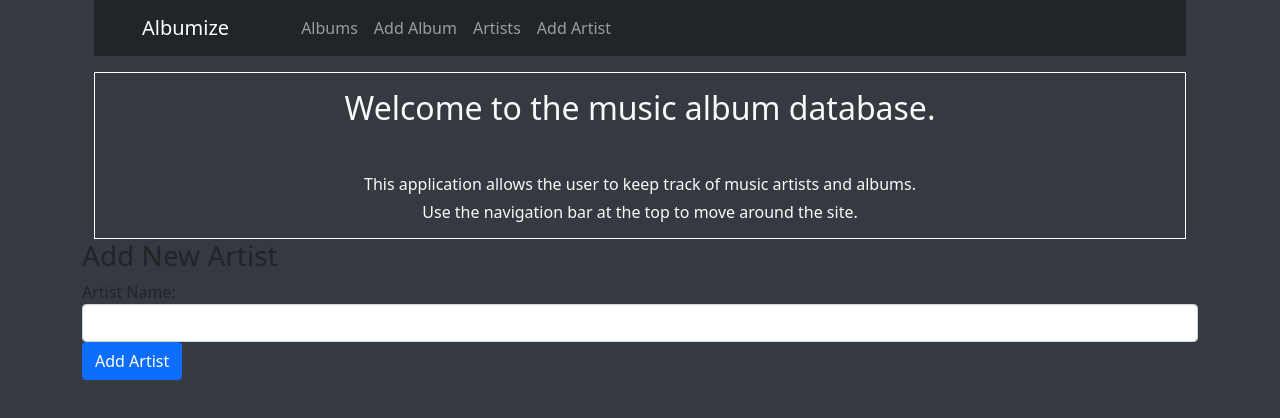
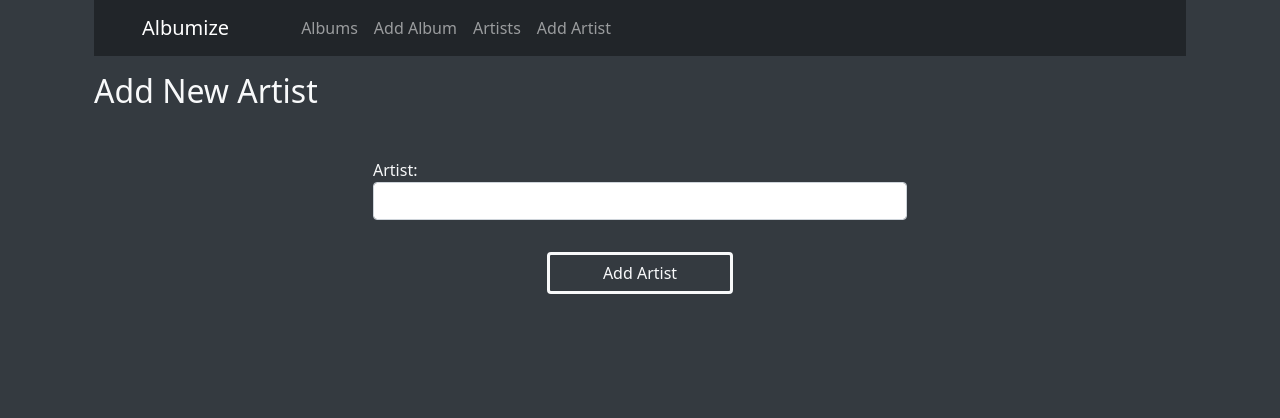
Before and after one commit to jateen67/albumdatabase, a React (Create React App) app: page /artist in a window 1280 px wide. Shown: the top 418 px of the page. Built offline with nearby package versions, Linux system fonts and the light colour scheme.

Commit message:
styling progress

```diff
--- a/src/components/add-album.js
+++ b/src/components/add-album.js
@@ -53,11 +53,12 @@ export default function AddAlbum() {
         <div className='container'>
             <h2 className='text-light mt-3 mb-5'>Add New Album</h2>
             <form onSubmit={addAlbumClicked}>
-                <div className='form-group'>
+            <div className='row mb-3'>
+                <div className='col'>
                     <label className='text-light'>Title: </label>
                     <input className='form-control' value={title} onChange={changeTitle} required></input>
                 </div>
-                <div className='form-group'>
+                <div className='col'>
                     <label className='text-light'>Artist: </label>
                     <select className='form-control' required value={artist} onChange={changeArtist}>
                         {
@@ -67,22 +68,30 @@ export default function AddAlbum() {
                         }
                     </select>
                 </div>
-                <div className='form-group'>
-                    <label className='text-light'>Description: </label>
-                    <input className='form-control' value={description} onChange={changeDescription} required></input>
-                </div>
-                <div className='form-group'>
+            </div>
+            <div className='row mb-3'>
+                <div className='col'>
                     <label className='text-light'>Duration: </label>
                     <input className='form-control' value={duration} onChange={changeDuration} required></input>
                 </div>
-                <div className='form-group'>
+                <div className='col'>
                     <label className='text-light'>Date Released: </label>
                     <DatePicker className='form-control' selected={date} onChange={changeDate} required/>
                 </div>
-                <div className='form-group'>
-                    <button className='btn text-light border-light border-3 mt-3' type='submit' required>Add Album</button>
+            </div>
+            <div className='row mb-3'>
+                <div className='col-3'></div>
+                <div className='col-6'>
+                    <label className='text-light'>Description: </label>
+                    <textarea className='form-control' value={description} onChange={changeDescription} rows='5' required></textarea>
                 </div>
+            </div>
+            <div className='row'>
+                <div className='col-5'></div>
+                    <button className='btn col-2 text-light border-light border-3 mt-3' type='submit' required>Add Album</button>
+            </div>
             </form>
+
         </div>
     )
 }
--- a/src/components/add-artist.js
+++ b/src/components/add-artist.js
@@ -18,15 +18,19 @@ export default function AddArtist() {
         }
 
     return (
-        <div>
-            <h3>Add New Artist</h3>
+        <div className='container'>
+            <h2 className='text-light mt-3 mb-5'>Add New Artist</h2>
             <form onSubmit={addArtistClicked}>
-                <div className='form-group'>
-                    <label>Artist Name: </label>
-                    <input className='form-control' value={artist} onChange={changeArtist} required></input>
+                <div className='row mb-3'>
+                    <div className='col-3'></div>
+                    <div className='col-6'>
+                        <label className='text-light'>Artist: </label>
+                        <input className='form-control' value={artist} onChange={changeArtist} required></input>
+                    </div>
                 </div>
-                <div className='form-group'>
-                    <button className='btn btn-primary' type='submit'>Add Artist</button>
+                <div className='row'>
+                    <div className='col-5'></div>
+                    <button className='btn col-2 text-light border-light border-3 mt-3' type='submit'>Add Artist</button>
                 </div>
             </form>
         </div>
--- a/src/components/albums-list.js
+++ b/src/components/albums-list.js
@@ -14,11 +14,16 @@ export default function AlbumsList() {
 
     return (
         <div className='container'>
+            <div className='container border border-white mt-3'>
+              <h2 className='text-center text-light mt-3'>Welcome to the music album database. </h2>
+              <h6 className='text-center text-light mt-5'>This application allows the user to keep track of music artists and albums. </h6>
+              <h6 className='text-center text-light mb-3'>Use the navigation bar at the top to move around the site.</h6>
+            </div>
           <h2 className='text-light mt-3 mb-5'>Logged Albums</h2>
               {
                 data.map((album) => {
                     return (
-                        <div className='d-flex gap-5'>
+                        <div className='d-flex gap-5 mb-3'>
                             <h3 key={album._id} className='text-light'>{album.title}</h3>
                             <Link to={`/view/${album._id}`} className='text-light'><button className='btn text-light border-light border-3'>View</button></Link>
                         </div>
--- a/src/components/artists-list.js
+++ b/src/components/artists-list.js
@@ -13,12 +13,15 @@ export default function AlbumsList() {
     }, [])
 
     return (
-        <div>
-          <h3>Logged Artists</h3>
+        <div className='container'>
+          <h2 className='text-light mt-3 mb-5'>Logged Artists</h2>
               {
                 data.map((artist) => {
                     return (
-                            <p key={artist._id}><Link to={`/viewartist/${artist._id}`}>{artist.artist}</Link></p>
+                        <div className='d-flex gap-5 mb-3'>
+                            <h3 key={artist._id} className='text-light'>{artist.artist}</h3>
+                            <Link to={`/viewartist/${artist._id}`} className='text-light'><button className='btn text-light border-light border-3'>View</button></Link>
+                        </div>
                     )
                 })
               }
--- a/src/components/navbar.js
+++ b/src/components/navbar.js
@@ -23,11 +23,6 @@ export default function Navbar() {
                 </ul>
               </div>
             </nav>
-            <div className='container border border-white mt-3'>
-              <h2 className='text-center text-light mt-3'>Welcome to the music album database. </h2>
-              <h6 className='text-center text-light mt-5'>This application allows the user to keep track of music artists and albums. </h6>
-              <h6 className='text-center text-light mb-3'>Use the navigation bar at the top to move around the site.</h6>
-            </div>
           </div>
         )
 }
```
